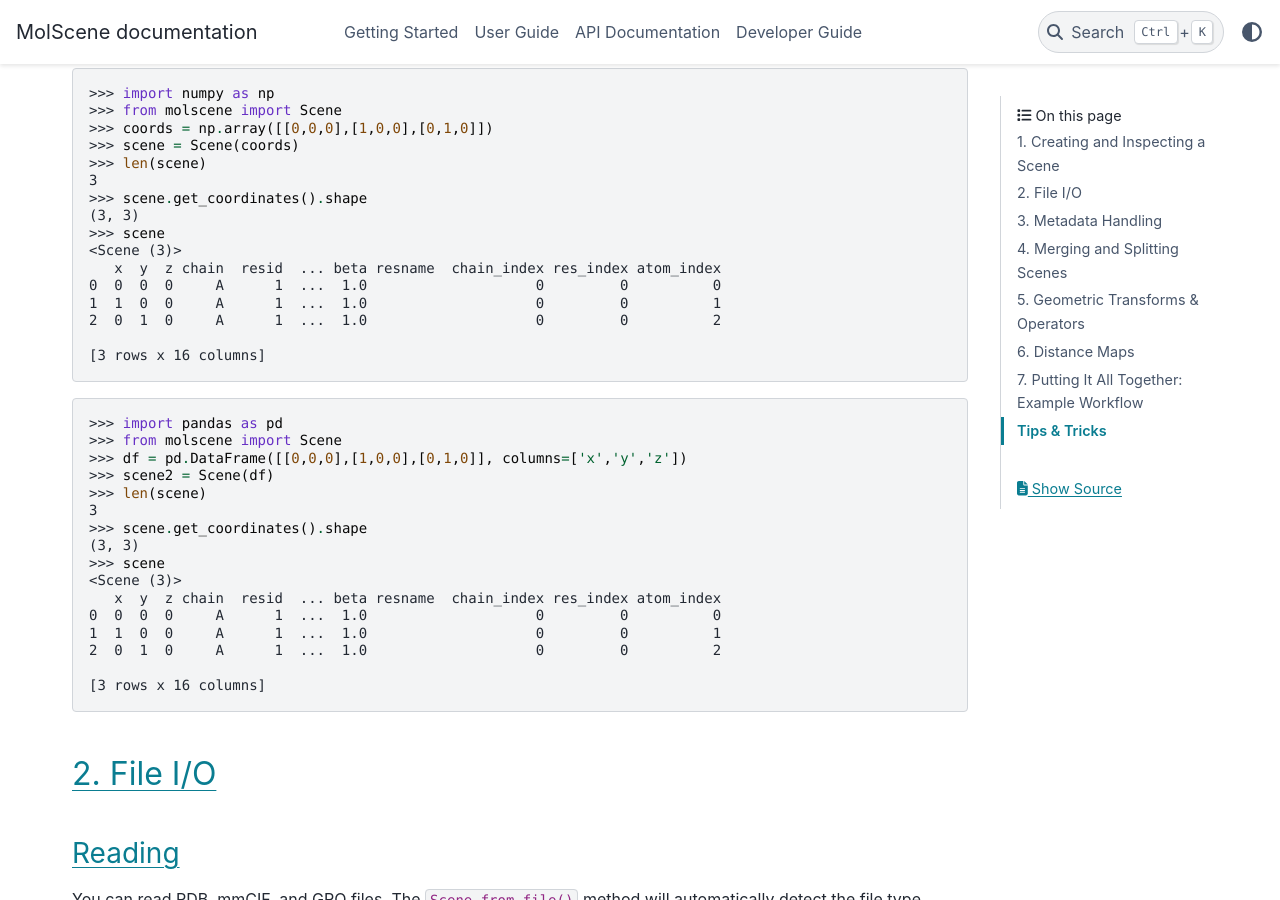
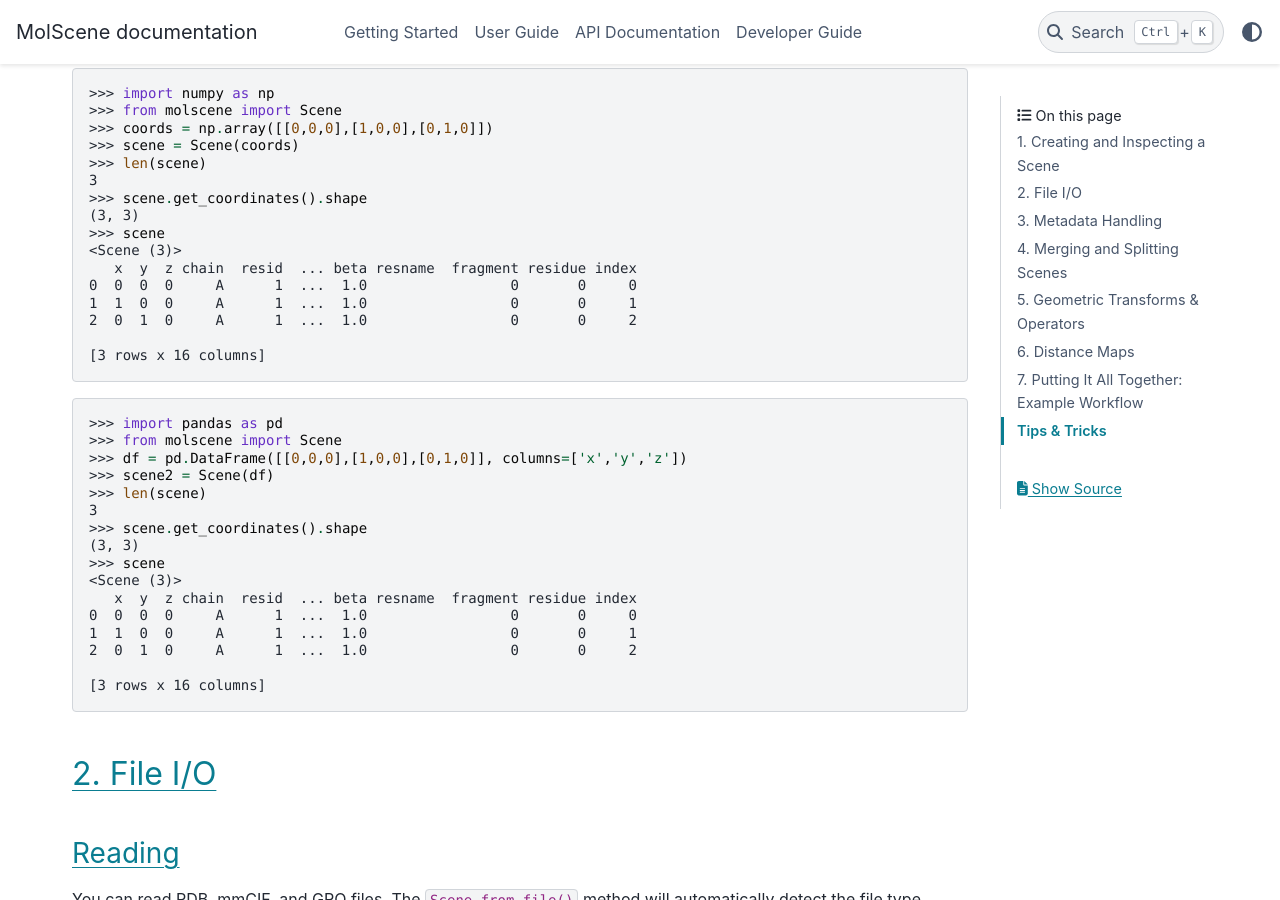
Before and after one commit to cabb99/molscene, a Sphinx documentation site: the page built from docs/examples.rst, in a window 1280 px wide and 900 px high, scrolled down 894 px. Built offline with Sphinx 7.4.7 and the PyData theme 0.15.4, drawn with Linux system fonts in a browser that asks for light colours; the version number could not be read and is left out.

Commit message:
Update docs

```diff
--- a/docs/examples.rst
+++ b/docs/examples.rst
@@ -24,10 +24,10 @@ The array should be of shape (N,3) for N atoms, and the DataFrame should have co
     (3, 3)
     >>> scene
     <Scene (3)>
-       x  y  z chain  resid  ... beta resname  chain_index res_index atom_index
-    0  0  0  0     A      1  ...  1.0                    0         0          0
-    1  1  0  0     A      1  ...  1.0                    0         0          1
-    2  0  1  0     A      1  ...  1.0                    0         0          2
+       x  y  z chain  resid  ... beta resname  fragment residue index
+    0  0  0  0     A      1  ...  1.0                 0       0     0
+    1  1  0  0     A      1  ...  1.0                 0       0     1
+    2  0  1  0     A      1  ...  1.0                 0       0     2
     <BLANKLINE>
     [3 rows x 16 columns]
 
@@ -43,10 +43,10 @@ The array should be of shape (N,3) for N atoms, and the DataFrame should have co
     (3, 3)
     >>> scene
     <Scene (3)>
-       x  y  z chain  resid  ... beta resname  chain_index res_index atom_index
-    0  0  0  0     A      1  ...  1.0                    0         0          0
-    1  1  0  0     A      1  ...  1.0                    0         0          1
-    2  0  1  0     A      1  ...  1.0                    0         0          2
+       x  y  z chain  resid  ... beta resname  fragment residue index
+    0  0  0  0     A      1  ...  1.0                 0       0     0
+    1  1  0  0     A      1  ...  1.0                 0       0     1
+    2  0  1  0     A      1  ...  1.0                 0       0     2
     <BLANKLINE>
     [3 rows x 16 columns]
 
```
Also changed, not shown: 2 other files.
